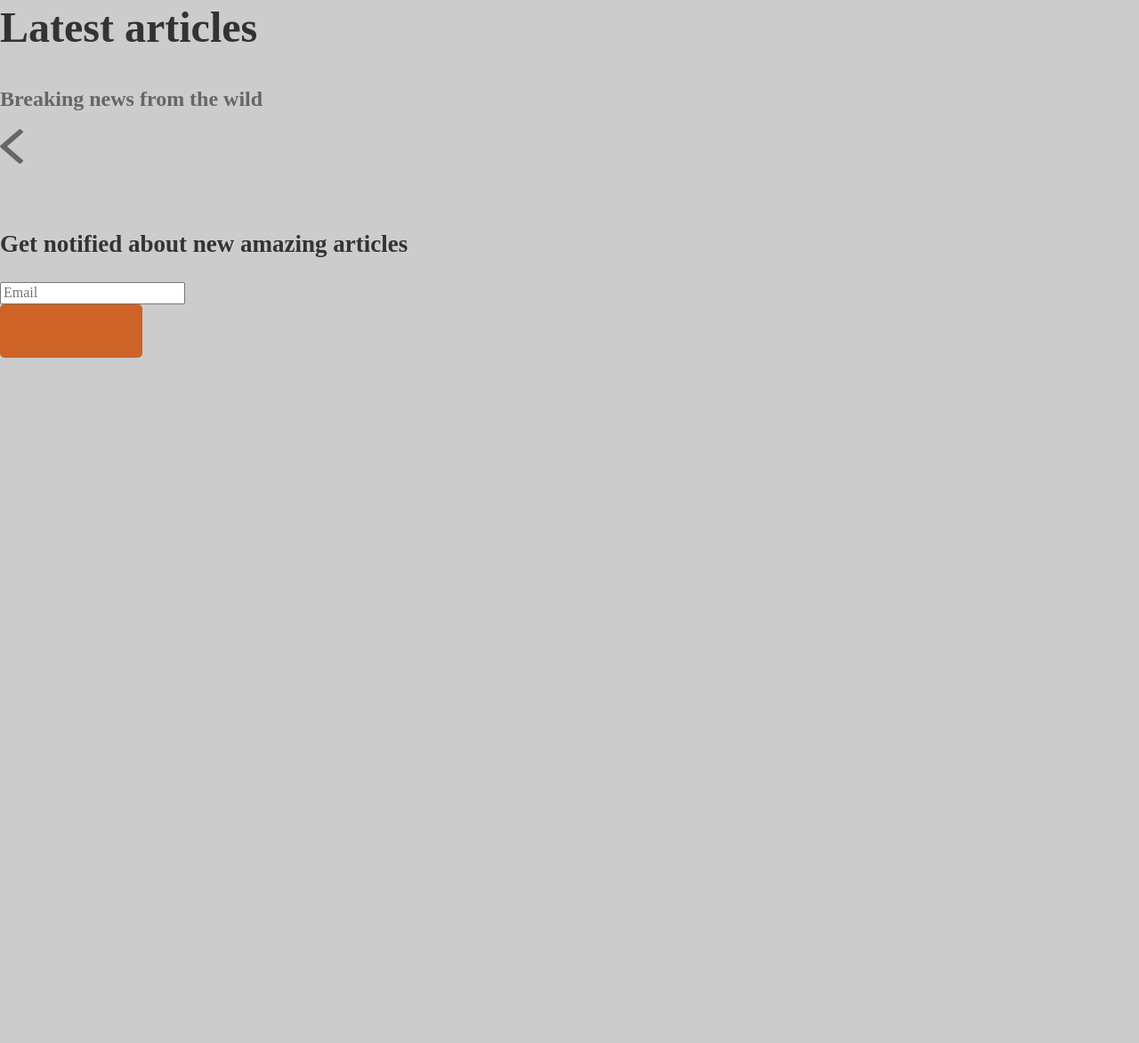
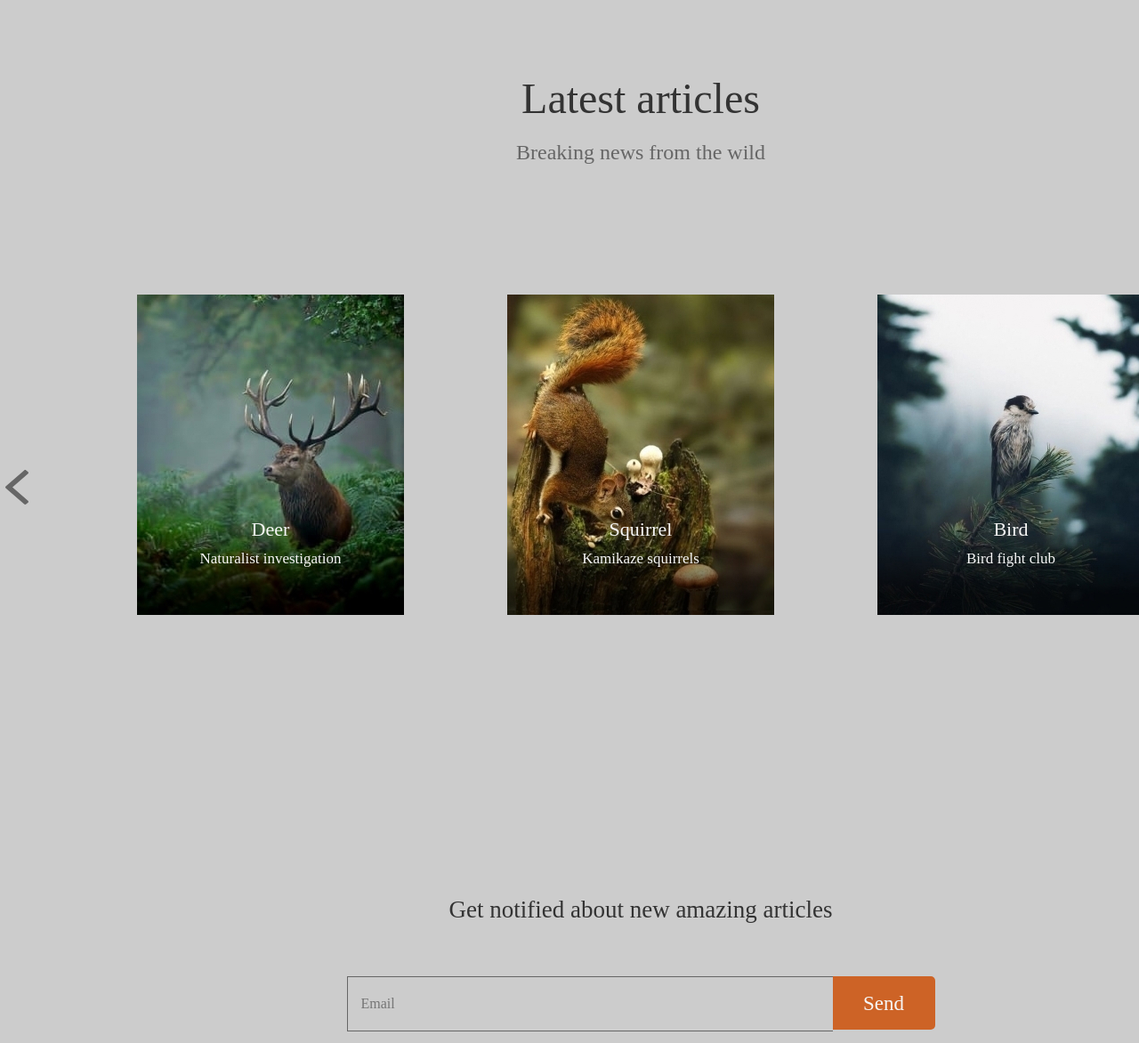
Before and after one commit to Elwa36s/wildlife, a plain HTML site: page index.html in a window 1280 px wide. Shown: the part 835-2007 px from the top of the page at 89% size. Drawn offline with Linux system fonts and the light colour scheme.

Commit message:
feat: add slider and input

```diff
--- a/index.html
+++ b/index.html
@@ -11,7 +11,7 @@
         <header>
           <section class="title">
             <img src="assets/icons/logo.png" alt="logo" />
-            <span class="logo">WILDLIFE</span>
+            <h1 class="logo">WILDLIFE</h1>
           </section>
           <nav>
             <ul>
@@ -29,36 +29,59 @@
           </nav>
         </header>
         <article>
-          <h1>Survival</h1>
+          <h2>Survival</h2>
           <p>
             What this means is that we exist to help protect our environment and do in numbers of
             ways. You can save the planet by donation.
           </p>
-          <div class="button" id="donate">Donate</div>
+          <button class="button" id="donate">Donate</button>
         </article>
       </section>
     </div>
     <div class="wrapper" id="main">
       <main>
-        <h2>Latest articles</h2>
-        <h2 class="sub">Breaking news from the wild</h2>
-
+        <section class="secondTitle">
+          <h3>Latest articles</h3>
+          <h3 class="sub">Breaking news from the wild</h3>
+        </section>
         <section class="slider">
-          <div class="left">
+          <button class="left">
             <img src="assets/icons/arrow.svg" alt="to left" />
+          </button>
+          <div class="slide">
+            <img src="assets/pictures/deer.jpg" alt="Deer" />
+            <section class="description">
+              <h5>Deer</h5>
+              <h6>Naturalist investigation</h6>
+            </section>
           </div>
-          <div class="slide"></div>
-          <div class="slide"></div>
-          <div class="slide"></div>
-          <div class="right">
+          <div class="slide">
+            <img src="assets/pictures/squirrel.jpg" alt="Squirrel" />
+            <section class="description">
+              <h5>Squirrel</h5>
+              <h6>Kamikaze squirrels</h6>
+            </section>
+          </div>
+          <div class="slide">
+            <img src="assets/pictures/bird.jpg" alt="Bird" />
+            <section class="description">
+              <h5>Bird</h5>
+              <h6>Bird fight club</h6>
+            </section>
+          </div>
+          <button class="right">
             <img src="assets/icons/arrow.svg" alt="to right" />
-          </div>
+          </button>
         </section>
 
         <section class="getNotified">
-          <h3>Get notified about new amazing articles</h3>
-          <input type="text" placeholder="Email" />
-          <div class="button"></div>
+          <h4>Get notified about new amazing articles</h4>
+          <section class="input">
+            <div class="inputArea">
+              <input type="text" placeholder="Email" />
+            </div>
+            <button class="button buttonInput">Send</button>
+          </section>
         </section>
       </main>
     </div>
@@ -67,7 +90,7 @@
         <section class="footerContent">
           <section class="title">
             <img src="assets/icons/logo.png" alt="logo" />
-            <span class="logo">WILDLIFE</span>
+            <h2 class="logo">WILDLIFE</h2>
           </section>
           <section class="footerNav">
             <ul>
--- a/style.css
+++ b/style.css
@@ -3,6 +3,14 @@ body {
   flex-direction: column;
   width: 100%;
   color: #f7f7f7;
+}
+h1,
+h2,
+h3,
+h4,
+h5,
+h6 {
+  font-weight: 400;
 }
 .wrapper {
   width: 100%;
@@ -36,12 +44,13 @@ header {
   height: 60px;
   justify-content: space-between;
 }
-span {
+h1 {
   width: 155px;
   height: 60px;
   font-size: 32px;
   line-height: 60px;
 }
+
 nav {
   width: 480px;
   height: 60px;
@@ -65,7 +74,7 @@ li {
   height: 60px;
   line-height: 60px;
 }
-h1 {
+h2 {
   font-size: 48px;
   color: #cd6326;
   line-height: 72px;
@@ -87,19 +96,33 @@ main {
   height: 1368px;
   margin: 0 auto;
 }
-h2 {
+h3 {
   font-size: 48px;
   color: #333333;
+  text-align: center;
+  margin: 0;
 }
 .sub {
   font-size: 24px;
   color: #666666;
+  margin-top: 20px;
 }
-h3 {
+.secondTitle {
+  width: 332px;
+  height: 128px;
+  margin: 120px auto;
+}
+h4 {
   font-size: 27px;
   color: #333333;
+  text-align: center;
+  margin-top: 239px;
 }
-
+button {
+  border: none;
+  background-color: unset;
+  color: #f7f7f7;
+}
 .button {
   width: 160px;
   background-color: #cd6326;
@@ -110,13 +133,70 @@ h3 {
   line-height: 60px;
   text-align: center;
 }
+.buttonInput {
+  width: 120px;
+  height: 60px;
+  border-top-left-radius: 0;
+  border-bottom-left-radius: 0;
+}
 .right {
   transform: scaleX(-1);
+}
+.slider {
+  display: flex;
+  flex-direction: row;
+  justify-content: space-between;
+}
+h5 {
+  font-size: 22px;
+  margin: 0 auto;
+}
+h6 {
+  font-size: 17px;
+  margin: 0;
+  margin-top: 10px;
+}
+.description {
+  position: relative;
+  top: -113px;
+  height: 73px;
+  width: fit-content;
+  text-align: center;
+  margin: 0 auto;
 }
 .button2 {
   width: 120px;
   height: 60px;
   line-height: 60px;
+}
+.getNotified {
+  width: 661px;
+  height: 162px;
+  margin: 0 auto;
+}
+.input {
+  margin-top: 59px;
+  display: flex;
+  flex-direction: row;
+}
+.inputArea {
+  border: solid 1px #666666;
+  border-right: unset;
+  width: 540px;
+  height: 60px;
+  padding: 0 15px;
+}
+input {
+  width: 510px;
+  height: 60px;
+  background-color: unset;
+  border: unset;
+  padding: 0;
+  margin: 0 auto;
+}
+input:focus,
+input:active {
+  outline: 0;
 }
 #footer {
   background-color: #181617;
@@ -156,3 +236,12 @@ footer {
   align-items: center;
   justify-content: center;
 }
+.logo {
+  width: 155px;
+  height: 60px;
+  font-size: 32px;
+  line-height: 60px;
+  color: #f7f7f7;
+  margin: 0;
+  text-align: left;
+}
```
